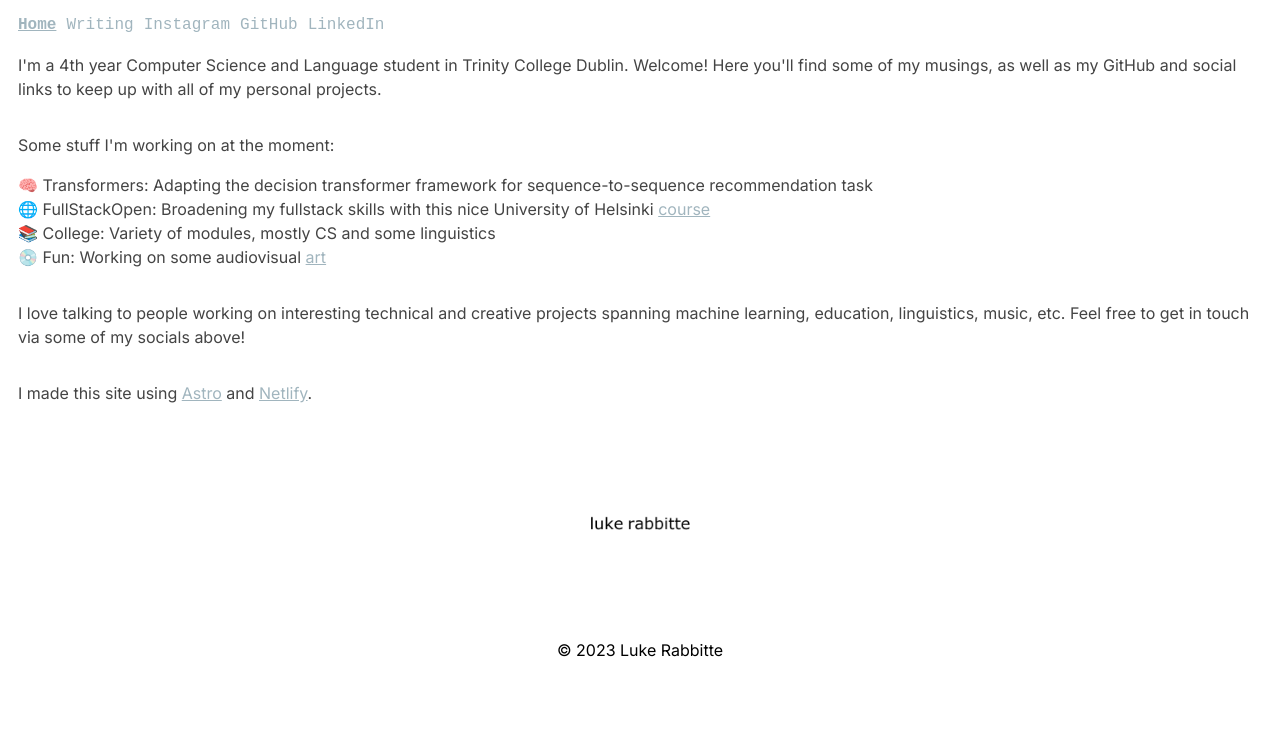
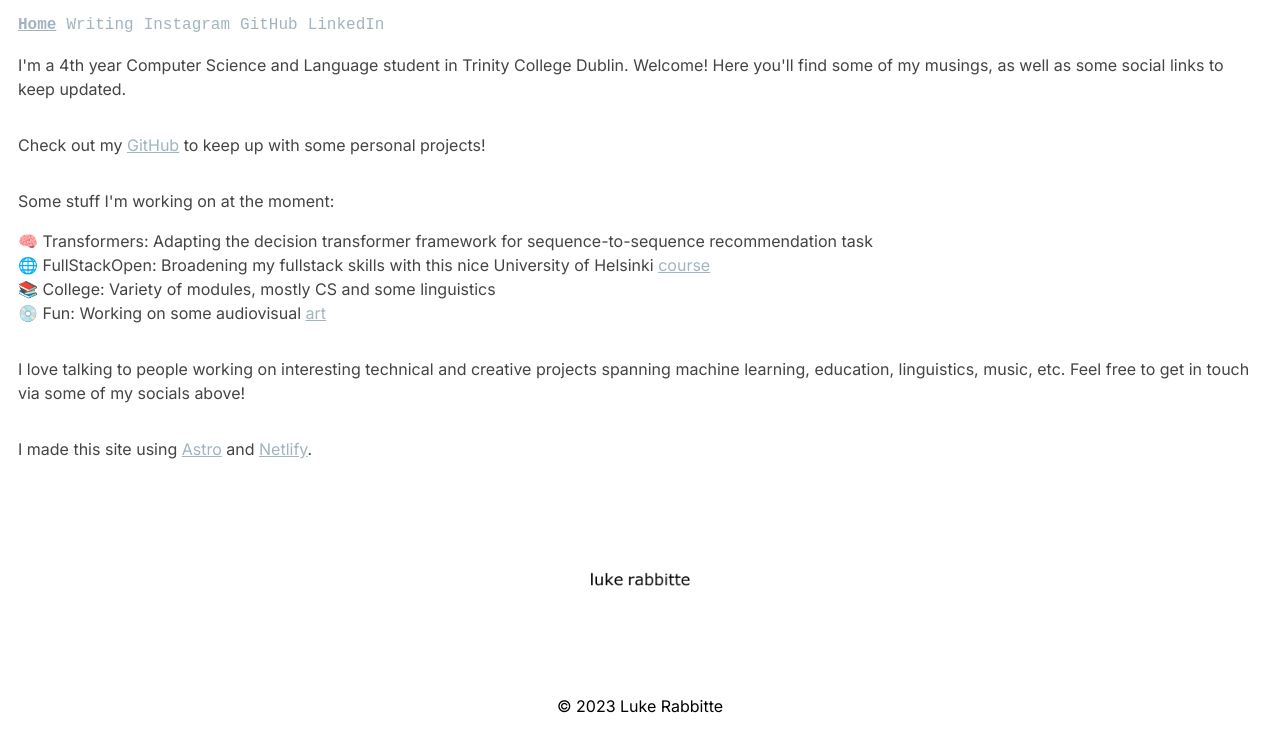
Before and after one commit to lukerabbitte/astro_site, an Astro site: page / in a window 1280 px wide. Shown: the part 117-863 px from the top of the page. Before the commit the page ends 807 px from the top, so only its background shows below. Built offline with nearby package versions, Linux system fonts and the light colour scheme; Astro itself is replaced by a stand-in of ours.

Commit message:
Land page update

```diff
--- a/src/pages/index.astro
+++ b/src/pages/index.astro
@@ -15,7 +15,9 @@ import { SITE_TITLE, SITE_DESCRIPTION } from '../consts';
 		<Header title={SITE_TITLE} />
 		<main>
 
-			<p>I'm a 4th year Computer Science and Language student in Trinity College Dublin. Welcome! Here you'll find some of my musings, as well as my GitHub and social links to keep up with all of my personal projects.</p>
+			<p>I'm a 4th year Computer Science and Language student in Trinity College Dublin. Welcome! Here you'll find some of my musings, as well as some social links to keep updated.</p>
+
+			<p>Check out my <a href="https://github.com/lukerabbitte">GitHub</a> to keep up with some personal projects!</p>
 
 			<div>
 				<p>
```
